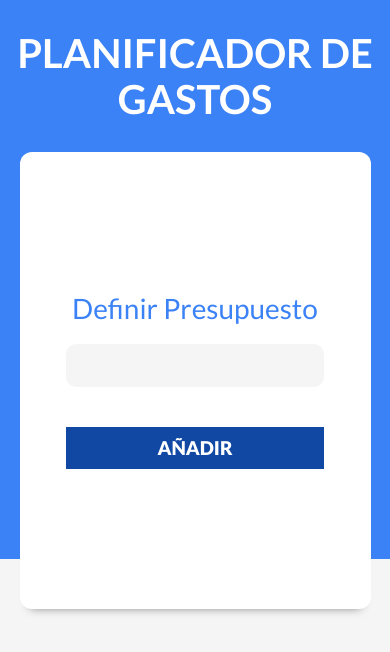
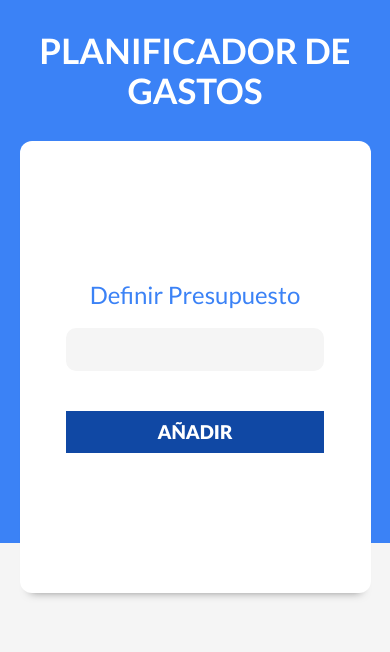
Before and after one commit to aguscolaizzo/control-gastos, a React (Vite) app: page / in a window 390 px wide. Shown: the top 652 px of the page. Built offline with nearby package versions, Linux system fonts and the light colour scheme.

Commit message:
Mejorando web responsive

```diff
--- a/src/index.css
+++ b/src/index.css
@@ -28,7 +28,7 @@ html {
 }
 
 h1 {
-    font-size: 4rem;
+    font-size: 3.5rem;
 }
 h2 {
     font-size: 3rem;
@@ -84,7 +84,7 @@ header h1 {
 
 .formulario label {
     color: var(--azul);
-    font-size: 2.8rem;
+    font-size: 2.4rem;
     text-align: center;
     margin-bottom: 2rem;
 }
```
